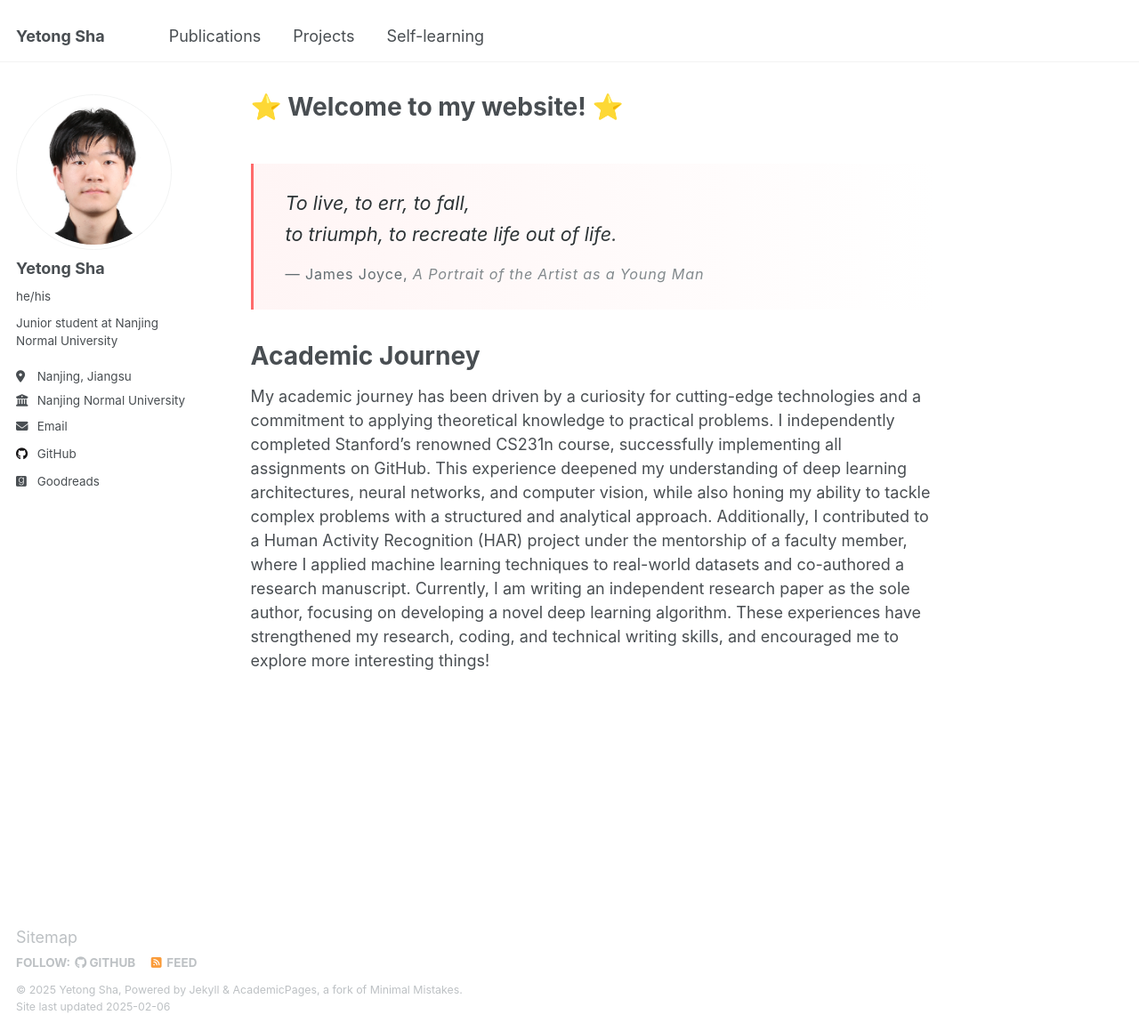
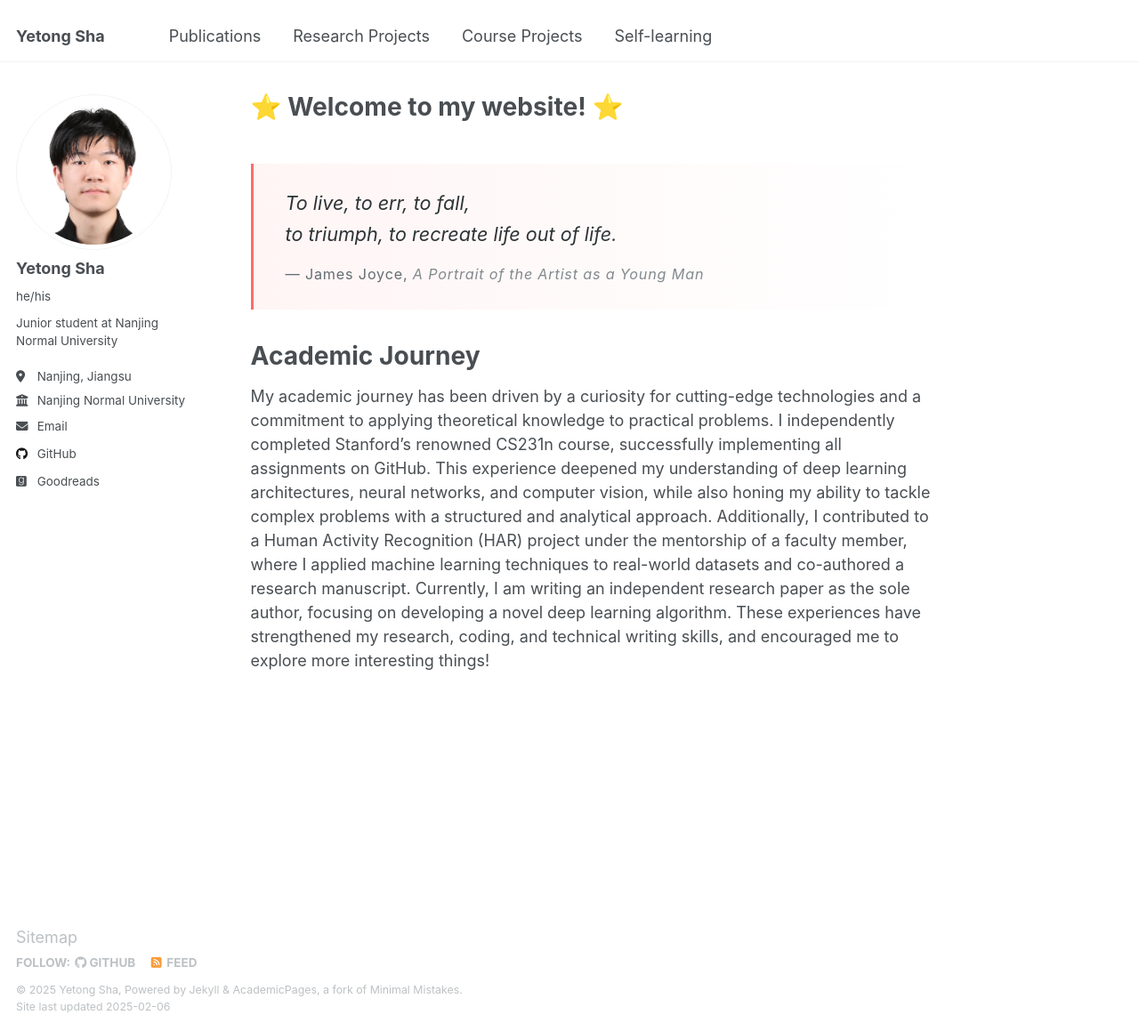
Before and after one commit to aautomataa/aautomataa.github.io, a Jekyll site: the page built from _pages/about.md, in a window 1280 px wide and 1159 px high. Shown: the whole window at 89% size. Built offline with Jekyll 4.4.1, drawn with Linux system fonts in a browser that asks for light colours.

Commit message:
Update navigation.yml

```diff
--- a/_data/navigation.yml
+++ b/_data/navigation.yml
@@ -8,8 +8,11 @@ main:
   - title: "Publications"
     url: /publications/
 
-  - title: "Projects"
-    url: /projects/
+  - title: "Research Projects"
+    url: /researchprojects/
+
+  - title: "Course Projects"
+    url: /courseprojects/
 
   # - title: "Education"
   #   url: /education/
```
